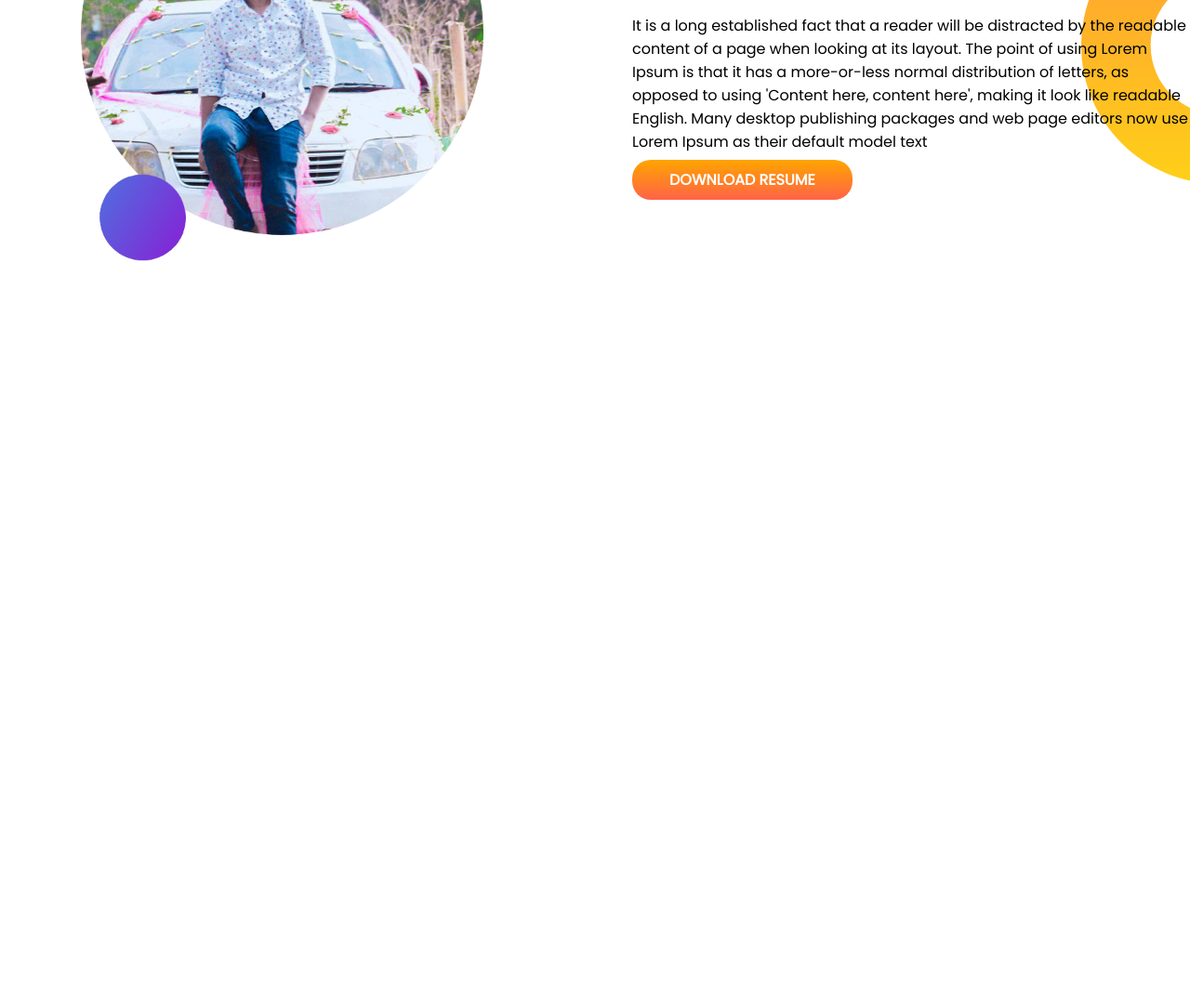
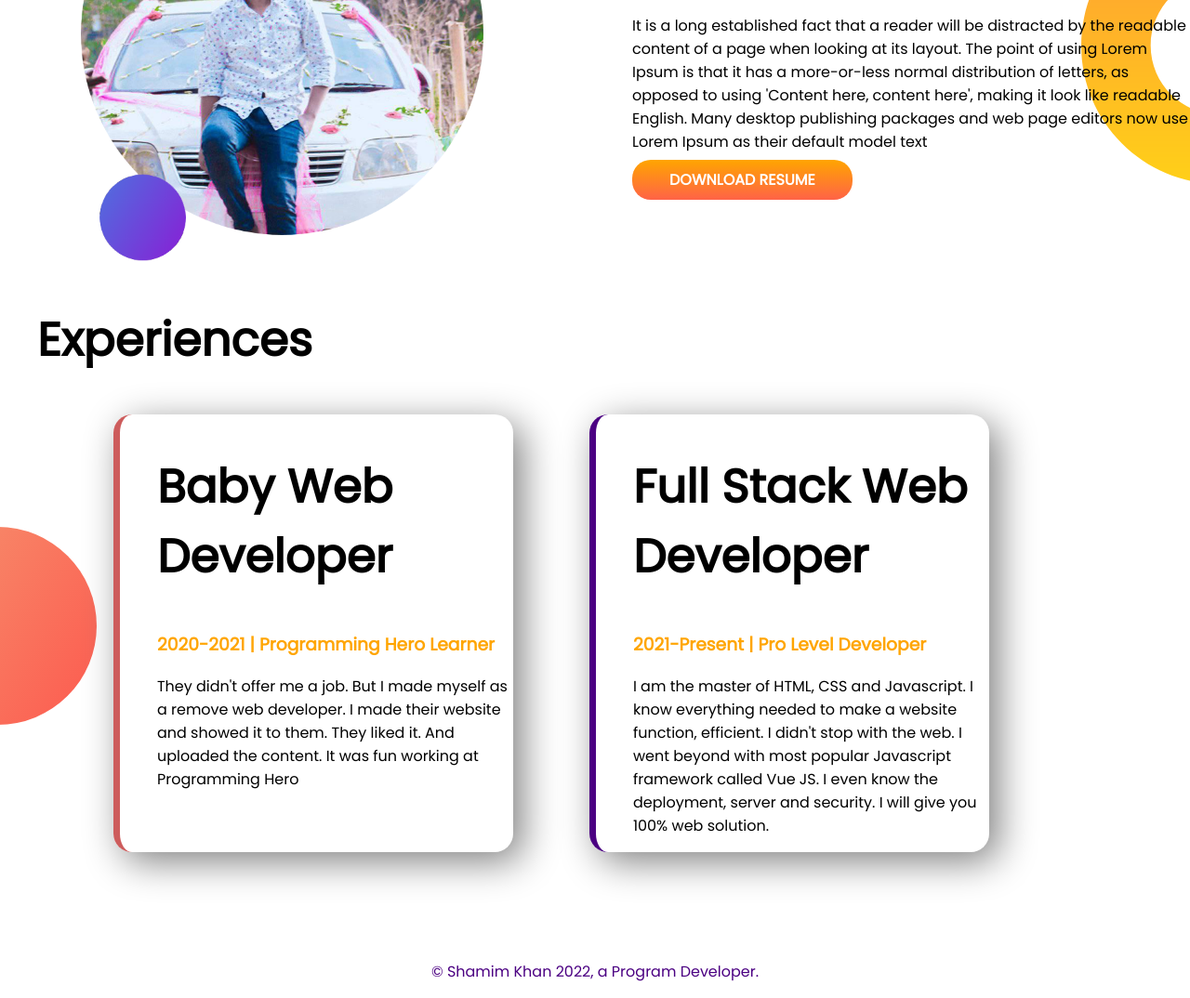
Before and after one commit to Shamim120/my-protfolio, a plain HTML site: page index.html in a window 1280 px wide. Shown: the part 824-1898 px from the top of the page at 93% size. Before the commit the page ends 1112 px from the top, so only its background shows below. Drawn offline with Linux system fonts and the light colour scheme.

Commit message:
simple all done

```diff
--- a/index.html
+++ b/index.html
@@ -13,7 +13,7 @@
 </head>
 
 <body>
-    <section class="top-banner">
+    <section class="top-banner flexble">
         <div>
             <h1>Welcome To</h1>
             <h1><span class="orange-color">MY Protfolio</span> World</h1>
@@ -31,7 +31,7 @@
 
     </section>
 
-    <section class="dream">
+    <section class="dream flexble">
         <div>
             <img src="images/shamim2.png" alt="">
         </div>
@@ -50,7 +50,30 @@
 
 
     </section>
+    <section class="last-sec">
+        <h1 class="exp">Experiences</h1>
+        <div class="flex2">
+            <div id="border1" class="last-flex">
+                <h1>Baby Web Developer</h1>
+                <h3 class="orange-color">2020-2021 | Programming Hero Learner</h3>
+                <p>They didn't offer me a job. But I made myself as a remove web developer. I made their website and
+                    showed it to them. They liked it. And uploaded the content. It was fun working at Programming Hero
+                </p>
+            </div>
 
+            <div id="border2" class="last-flex">
+                <h1>Full Stack Web Developer</h1>
+                <h3 class="orange-color">2021-Present | Pro Level Developer</h3>
+                <p>I am the master of HTML, CSS and Javascript. I know everything needed to make a website function,
+                    efficient. I didn't stop with the web. I went beyond with most popular Javascript framework called
+                    Vue JS. I even know the deployment, server and security. I will give you 100% web solution.</p>
+            </div>
+        </div>
+    </section>
+
+    <footer>
+        <p>© Shamim Khan 2022, a Program Developer.</p>
+    </footer>
 </body>
 
 </html>
--- a/slyle.css
+++ b/slyle.css
@@ -8,7 +8,7 @@ h1{
 .orange-color{
     color: orange;
 }
-section{
+.flexble{
     display: flex;
 }
 div{
@@ -48,3 +48,38 @@ border-radius: 20px;
     background-repeat: no-repeat;
     background-position: right;
 }
+.last-sec{
+    background-image: url(images/exp-bg.png);
+    background-repeat: no-repeat;
+    background-position: left;
+}
+.flex2{
+    display: flex;
+    width: 80%;
+    padding-bottom: 100px;
+  padding-right: 5px;
+
+}
+.last-flex{
+   box-shadow: 10px 10px 40px gray;
+   margin-left: 8%;
+   border-radius: 20px;
+
+}
+.exp{
+    padding-left: 40px;
+}
+#border1{
+    border-left: 7px solid;
+    border-color: indianred;
+
+}
+#border2{
+    border-left: 7px solid;
+    border-color: indigo;
+
+}
+footer p{
+   text-align: center;
+    color: indigo;
+}
```
Also changed, not shown: 4 other files.
